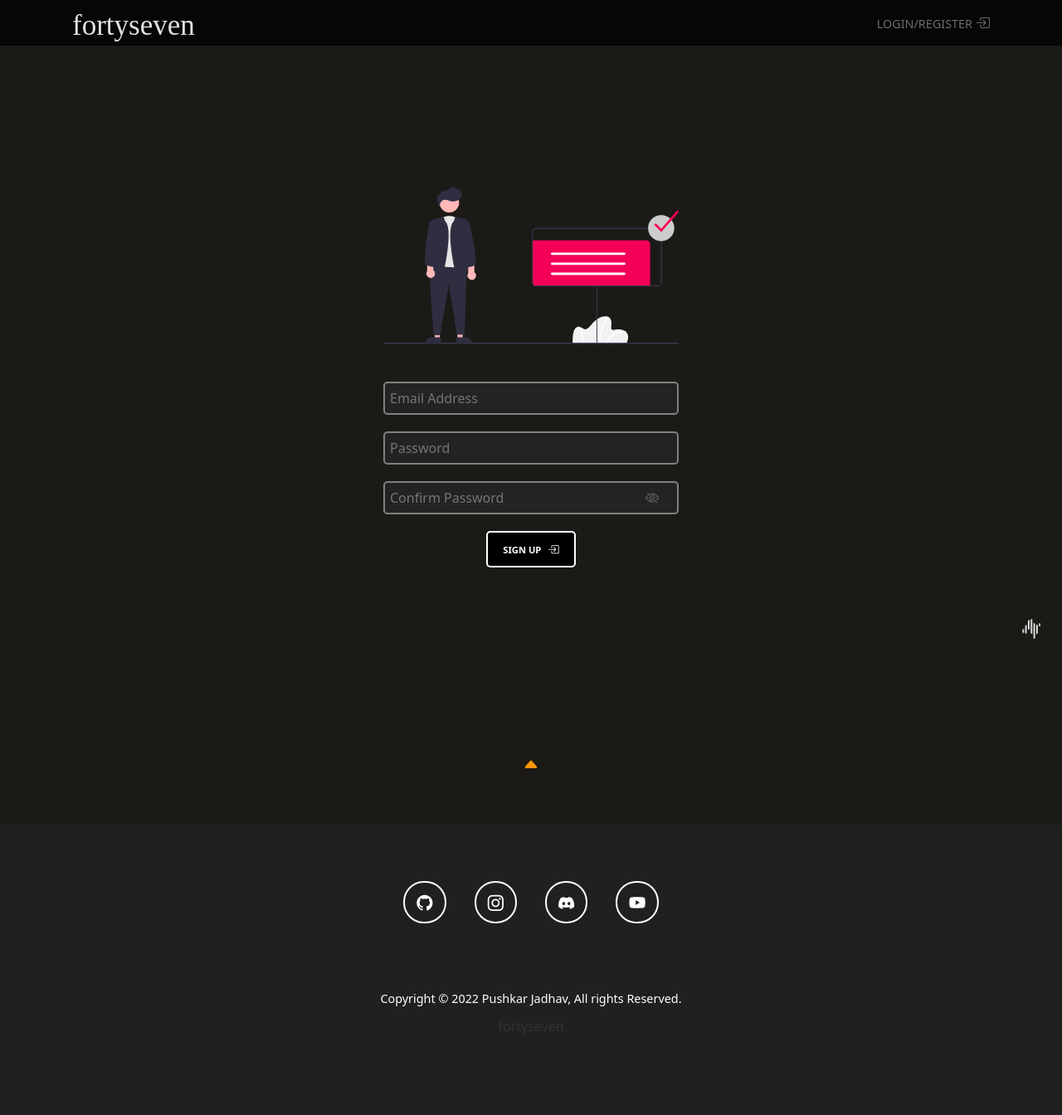
After one commit to fortysev-en/django-bootstrap-blogging-template-pro, a Django app: page /signup/ in a window 1280 px wide. The commit adds this page. Shown: the whole page at 83% size. Run offline with Django 4.2, Linux system fonts and the light colour scheme; some libraries are stand-ins or nearby versions; some web fonts are replaced.

Commit message:
added signup page

```diff
--- a/blogs/urls.py
+++ b/blogs/urls.py
@@ -12,7 +12,9 @@ app_name = 'blogs'
 urlpatterns = [
     path('admin/', admin.site.urls),
     path('', views.blogHomepage, name='blog-homepage'),
-    path('froala_editor/',include('froala_editor.urls'))
+    path('froala_editor/',include('froala_editor.urls')),
+    path('login/', views.login, name='login'),
+    path('signup/', views.signup, name='signup')
 ]
 
 if settings.DEBUG:
--- a/blogs/views.py
+++ b/blogs/views.py
@@ -27,3 +27,10 @@ def blogHomepage(request):
 
 
     return render(request, 'blog-homepage.html', context)
+
+
+def login(request):
+    return render(request, 'login.html')
+
+def signup(request):
+    return render(request, 'signup.html')
--- a/static/js/blogMain.js
+++ b/static/js/blogMain.js
@@ -1,3 +1,17 @@
 $(function () {
     $('[data-toggle="tooltip"]').tooltip()
 })
+
+
+// show and hide password while changing the icon function
+function togglePassword(){
+    $("body").on('click', '.toggle', function() {
+        $(this).toggleClass("bi bi-eye");
+        var input = $("#password");
+        if (input.attr("type") === "password") {
+          input.attr("type", "text");
+        } else {
+          input.attr("type", "password");
+        }
+      });
+}
--- a/static/styles/blog-styles.css
+++ b/static/styles/blog-styles.css
@@ -68,6 +68,10 @@ html {
     margin-top: 5px;
 }
 
+.heading-text a{
+    text-decoration: none;
+}
+
 .heading-text h1{
 	color: #e0e0e0;
 	font-family: 'Libre Barcode 39 Text';
@@ -325,6 +267,71 @@ html {
         -moz-animation: bounce 2s infinite;
         -o-animation: bounce 2s infinite;
     }
+
+    /* ============================== Login ============================== */
+
+    .login-row{
+        height: 30vh;
+    }
+
+    .login-container input{
+        margin-top: 20px;
+    }
+
+    .login-container button{
+        margin-top: 20px;
+    }
+
+    .password span{
+        color: #6d6d6d;
+        position: absolute;
+        margin-top: 28px;
+        margin-left: -40px;
+        transition: all 0.3s ease-in-out;
+        cursor: pointer;
+    }
+
+    .password a:hover{
+        color: white;
+    }
+
+    .login{
+        display: flex;
+    }
+
+    .btn-login i{
+        font-size: 1.2em;
+    }
+
+    .btn-login{
+        text-align: center;
+    }
+
+    .login img{
+        top: 10%;
+        max-width: 100%;
+    }
+
+    .bottom-login {
+        text-align: center;
+    }
+
+    .bottom-login ul{
+        margin-left: -18px;
+        margin-top: 50px;
+        list-style-type: none;
+    }
+
+    .bottom-login a{
+        text-decoration: none;
+        color: #999999;
+        transition: all 0.3s ease-in-out;
+    }
+
+    .bottom-login a:hover{
+        color: white;
+    }
+
     /* ============================== Blog List ============================== */
 
     .blog-list{
@@ -336,13 +343,10 @@ html {
         margin-bottom: 50px;
     }
 
-    .search-row input{
+    input{
         width: 100%;
         padding: 6px;
-    }
-
-    input{
-        padding: 20px 0 0 10px;
+        /* padding: 20px 0 0 10px; */
         border: 2px solid grey;
         border-radius: 5px;
         background-color: #232323;
@@ -356,7 +360,7 @@ html {
         box-shadow: 0 0 3px #249169;
     }
 
-    .btn-search button{
+    .btn-base button{
         background-color: #000;
         text-decoration: none;
         font-size: 0.7em;
@@ -368,12 +372,12 @@ html {
         transition: all 0.3s ease-in-out;
     }
 
-    .btn-search button:hover{
+    .btn-base button:hover{
         border-color: #000;
         color: white;
     }
 
-    .btn-search i{
+    .btn-base i{
         margin-left: 5px;
     }
 
--- a/template/blog-base.html
+++ b/template/base.html
@@ -34,14 +34,14 @@
       <div class="row">
         <div class="col-lg-4 col-sm-4 brand">
           <div class="heading-text">
-            <h1>fortyseven</h1>
+            <a href="/"><h1>fortyseven</h1></a>
           </div>
         </div>
         <div class="col-lg-4 col-sm-4"></div>
         <div class="col-lg-4 col-sm-4 nav-contents">
           <div class="list-icon"><a href=""><i class="bi bi-list"></i></a></div>
           <ul>
-            <li><a href="">LOGIN/REGISTER <i class="bi bi-box-arrow-in-right"></i></a></li>
+            <li><a href="{% url 'blogs:login' %}">LOGIN/REGISTER <i class="bi bi-box-arrow-in-right"></i></a></li>
           </ul>
         </div>
       </div>
--- /dev/null
+++ b/template/signup.html
@@ -0,0 +1,68 @@
+{% extends 'base.html' %}
+{% load static %}
+
+{% block start %}
+
+<div class="container login-container">
+    <div class="row" style="height: 25vh;"></div>
+    <div class="row login-row">
+        <div class="col-lg-4"></div>
+        <div class="col-lg-4 login">
+            <img src="{% static 'img/blog-assests/signup-img.svg' %}" alt="signup-img">
+        </div>
+        <div class="col-lg-4"></div>
+    </div>
+    <div class="row">
+        <div class="col-lg-4"></div>
+        <div class="col-lg-4">
+            <form action="" id="signup-form">
+                {% csrf_token %}
+                <input id="username" name="username" type="text" placeholder="Email Address">
+        </div>
+        <div class="col-lg-4"></div>
+    </div>
+
+    <div class="row">
+        <div class="col-lg-4"></div>
+        <div class="col-lg-4 password">
+            <input id="password" name="password" type="password" placeholder="Password">
+        </div>
+        <div class="col-lg-4"></div>
+    </div>
+
+    <div class="row">
+        <div class="col-lg-4"></div>
+        <div class="col-lg-4 password">
+            <input id="confirmPassword" name="confirmPassword" type="password" placeholder="Confirm Password">
+            <span id="eyeIcon" onclick="togglePassword()"><i class="bi bi-eye-slash toggle"></i></span>
+        </div>
+        <div class="col-lg-4"></div>
+    </div>
+
+    <div class="row">
+        <div class="col-lg-4"></div>
+        <div class="col-lg-4 btn-base btn-login">
+            <button type="submit">SIGN UP <i class="bi bi-box-arrow-in-right"></i></button>
+            </form>
+        </div>
+        <div class="col-lg-4"></div>
+    </div>
+
+    <div class="row" style="height: 25vh;">
+        <div class="col-lg-4"></div>
+        <div class="col-lg-4">
+            <div class="bottom-login">
+                <ul>
+                    <!-- <li><a href="{% url 'blogs:login' %}">Login Here!</a></li> -->
+                    <!-- <li><a href="">New User? Sign-up Here!</a></li> -->
+                </ul>
+            </div>
+            </div>
+        <div class="col-lg-4"></div>
+
+    </div>
+
+
+</div>
+
+{% endblock %}
```
Also changed, not shown: other parts of static/styles/blog-styles.css (+0 -62 lines), other parts of template/base.html (+1 -50 lines), template/blog-homepage.html (+32 -1 lines), template/login.html (added, +60 -0 lines), static/img/blog-assests/login-img.svg (added), static/img/blog-assests/signup-img.svg (added).
